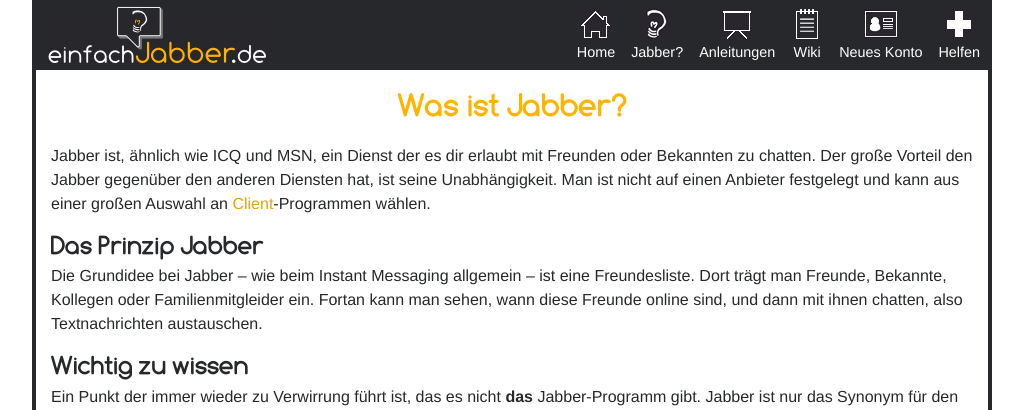
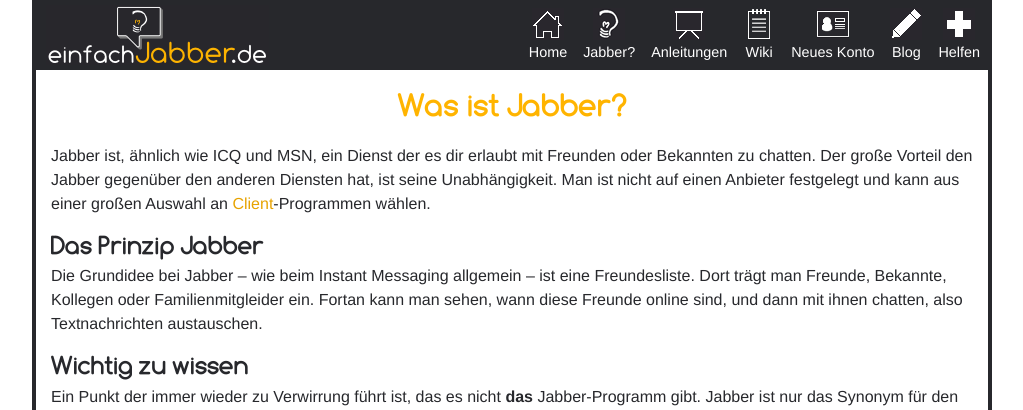
Before and after one commit to einfachjabber/einfachjabber.de, a Flask app: page /jabber in a window 1280 px wide. Shown: the top 410 px of the page, without its empty margins (128-1151 px from the left). Run offline with Flask 2, Linux system fonts and the light colour scheme; parts of the project's set-up code (start-up, migrations or seed data) failed here and were passed over; some libraries are stand-ins or nearby versions.

Commit message:
added blog-link to header

```diff
--- a/einfachjabber/templates/header.html
+++ b/einfachjabber/templates/header.html
@@ -6,6 +6,7 @@
     <li><a href="{{ url_for('oslist') }}" title="Zu den Anleitungen"><img src="{{ url_for('static', filename='images/ui/anleitungen.png') }}" alt="Anleitungen" /><br />Anleitungen</a></li>
     <li><a href="http://wiki.einfachjabber.de" title="Zum Wiki"><img src="{{ url_for('static', filename='images/ui/wiki.png') }}" alt="Wiki" /><br />Wiki</a></li>
     <li><a href="{{ url_for('jabberreg') }}" title="Neues Jabber-Konto anlegen"><img src="{{ url_for('static', filename='images/ui/neueskonto.png') }}" alt="Neues Jabber-Konto anlegen" /><br />Neues Konto</a></li>
+    <li><a href="http://blog.einfachjabber.de" title="Blog"><img src="{{ url_for('static', filename='images/ui/blog.png') }}" alt="Blog" /><br />Blog</a></li>
     <li><a href="{{ url_for('help') }}" title="Helfen"><img src="{{ url_for('static', filename='images/ui/help.png') }}" alt="Helfen" /><br />Helfen</a></li>
   </ul>
 </div>
```
Also changed, not shown: einfachjabber/static/images/ui/blog.png (added).
